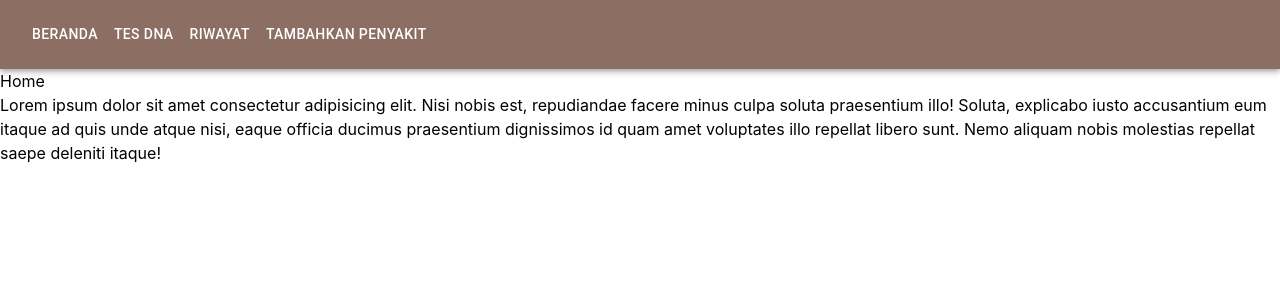
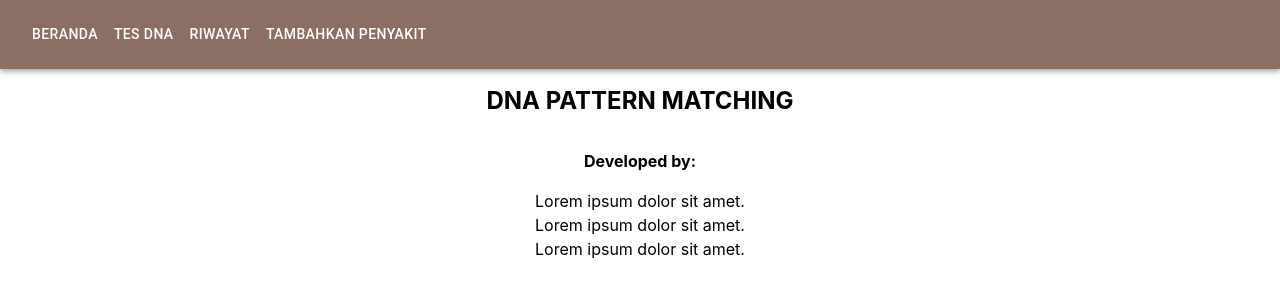
Before and after one commit to vincen-tho/Tubes3_13520068, a React (Create React App) app in the folder dna-pattern-matching/: page / in a window 1280 px wide. Shown: the top 300 px of the page. Built offline with nearby package versions, Linux system fonts and the light colour scheme.

Commit message:
Add axios get with params

```diff
--- a/dna-pattern-matching/src/components/History.js
+++ b/dna-pattern-matching/src/components/History.js
@@ -5,10 +5,13 @@ import SearchBar from "./SearchBar";
 
 const History = () => {
   const [tableData, setTableData] = useState([]);
+  const [searchTerm, setSearchTerm] = useState("");
 
   async function fetchData() {
     try {
-      const response = await axios.get(`/get-riwayat-penyakit`);
+      const response = await axios.get(`/get-riwayat-penyakit`, {
+        params: { searchTerm: searchTerm },
+      });
       setTableData(
         response.data.map((item) => {
           return {
@@ -27,11 +30,11 @@ const History = () => {
 
   useEffect(() => {
     fetchData();
-  }, []);
+  }, [searchTerm]);
 
   return (
     <div className=" w-3/5 border border-gray-600 rounded-lg mx-auto mt-16 p-6 ">
-      <SearchBar tableData={tableData} setTableData={setTableData} />
+      <SearchBar setSearchTerm={setSearchTerm} />
       <p className="text-2xl font-bold text-center py-4">Hasil Tes</p>
       <TableComponent tableData={tableData} />
     </div>
--- a/dna-pattern-matching/src/components/Home.js
+++ b/dna-pattern-matching/src/components/Home.js
@@ -2,16 +2,12 @@ import React from "react";
 
 const Home = () => {
   return (
-    <div>
-      <h1>Home</h1>
-      <p>
-        Lorem ipsum dolor sit amet consectetur adipisicing elit. Nisi nobis est,
-        repudiandae facere minus culpa soluta praesentium illo! Soluta,
-        explicabo iusto accusantium eum itaque ad quis unde atque nisi, eaque
-        officia ducimus praesentium dignissimos id quam amet voluptates illo
-        repellat libero sunt. Nemo aliquam nobis molestias repellat saepe
-        deleniti itaque!
-      </p>
+    <div className="text-center">
+      <h1 className="text-2xl font-bold py-4">DNA PATTERN MATCHING</h1>
+      <h2 className="text-1xl font-bold py-4">Developed by: </h2>
+      <ul>Lorem ipsum dolor sit amet.</ul>
+      <ul>Lorem ipsum dolor sit amet.</ul>
+      <ul>Lorem ipsum dolor sit amet.</ul>
     </div>
   );
 };
--- a/dna-pattern-matching/src/components/SearchBar.js
+++ b/dna-pattern-matching/src/components/SearchBar.js
@@ -1,24 +1,10 @@
-import React, { useState } from "react";
+import React, { useEffect, useState } from "react";
 import Button from "@mui/material/Button";
 import { TextField } from "@mui/material";
 
-const SearchBar = ({ tableData, setTableData }) => {
-  const [searchTerm, setSearchTerm] = useState("");
-
+const SearchBar = ({ setSearchTerm }) => {
   const handleChange = (event) => {
-    setSearchTerm(event.target.value);
-    console.log(searchTerm);
-    setTableData(
-      tableData.filter((val) => {
-        if (searchTerm == "") {
-          return true;
-        } else {
-          if (val.penyakit.toLowerCase().includes(searchTerm.toLowerCase()))
-            return true;
-          else return false;
-        }
-      })
-    );
+    setSearchTerm(() => event.target.value);
   };
   return (
     <div>
```
